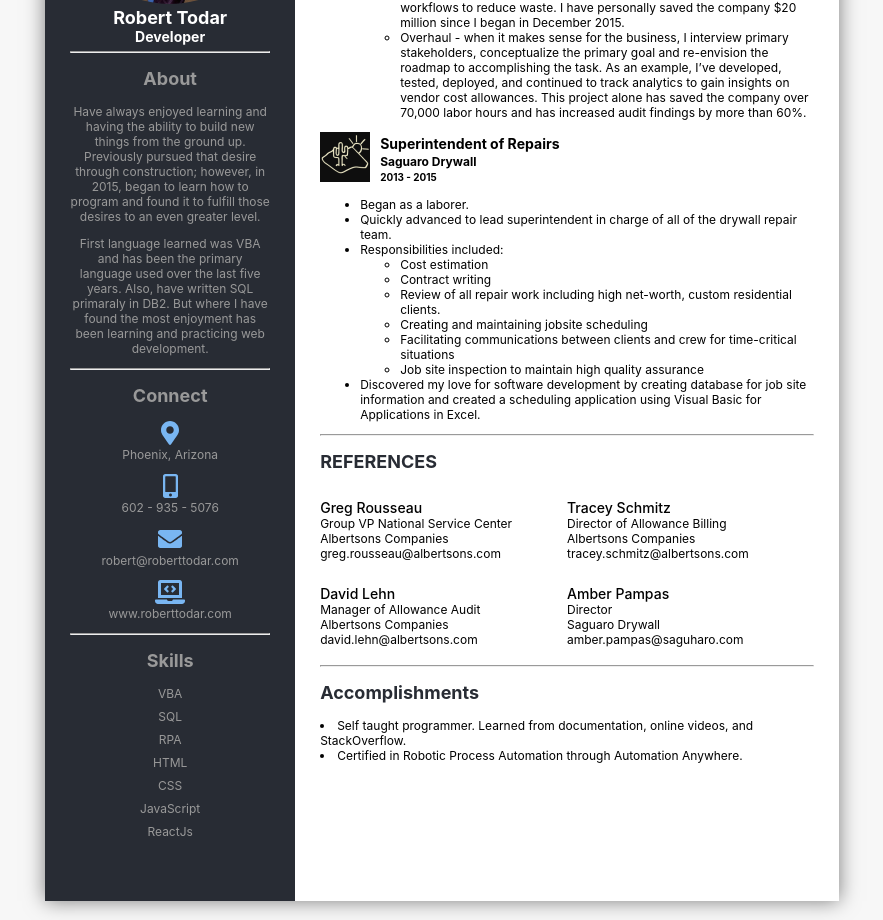
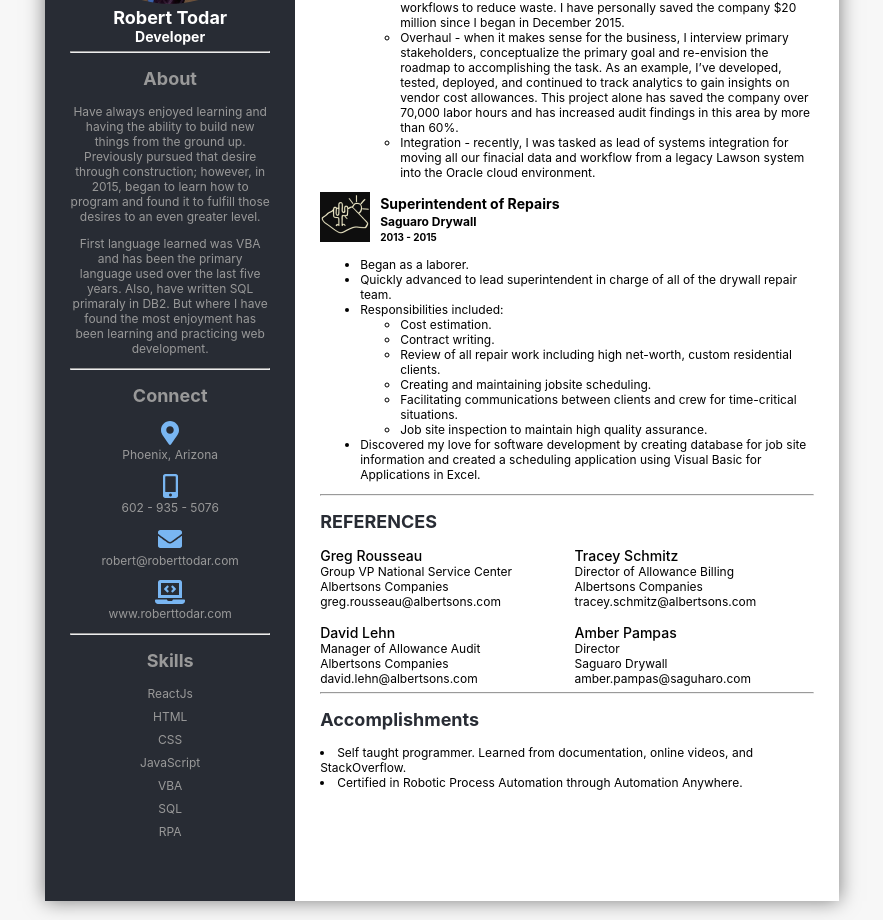
Before and after one commit to todar/resume, a React (Create React App) app: page / in a window 1280 px wide. Shown: the part 240-1160 px from the top of the page, without its empty margins (198-1081 px from the left). Built offline with nearby package versions, Linux system fonts and the light colour scheme.

Commit message:
Added content and fixed margin

```diff
--- a/src/components/Skills.js
+++ b/src/components/Skills.js
@@ -9,13 +9,13 @@
   return (
     <div>
       <h2>Skills</h2>
+      <Content>ReactJs</Content>
+      <Content>HTML</Content>
+      <Content>CSS</Content>
+      <Content>JavaScript</Content>
       <Content>VBA</Content>
       <Content>SQL</Content>
       <Content>RPA</Content>
-      <Content>HTML</Content>
-      <Content>CSS</Content>
-      <Content>JavaScript</Content>
-      <Content>ReactJs</Content>
     </div>
   );
 }
--- a/src/components/WorkExperience.js
+++ b/src/components/WorkExperience.js
@@ -20,7 +20,8 @@
           <ul>
             <li>Systems analysis - exploring company systems and infrastructure to uncover inefficiencies. My personal analyses has identified and reduced 46,000 labor hours annually, or roughly $1,387,727 in annual savings.</li>
             <li>Process improvement - building appropriate tools and alternative workflows to reduce waste. I have personally saved the company $20 million since I began in December 2015.</li>
-            <li>Overhaul - when it makes sense for the business, I interview primary stakeholders, conceptualize the primary goal and re-envision the roadmap to accomplishing the task. As an example, I’ve developed, tested, deployed, and continued to track analytics to gain insights on vendor cost allowances. This project alone has saved the company over 70,000 labor hours and has increased audit findings by more than 60%.</li>
+            <li>Overhaul - when it makes sense for the business, I interview primary stakeholders, conceptualize the primary goal and re-envision the roadmap to accomplishing the task. As an example, I’ve developed, tested, deployed, and continued to track analytics to gain insights on vendor cost allowances. This project alone has saved the company over 70,000 labor hours and has increased audit findings in this area by more than 60%.</li>
+            <li>Integration - recently, I was tasked as lead of systems integration for moving all our finacial data and workflow from a legacy Lawson system into the Oracle cloud environment.</li>
           </ul>
         </ul>
       </WorkExperienceJob>
@@ -37,12 +38,12 @@
           <li>Quickly advanced to lead superintendent in charge of all of the drywall repair team.</li>
           <li>Responsibilities included:</li>
           <ul>
-            <li>Cost estimation</li>
-            <li>Contract writing</li>
+            <li>Cost estimation.</li>
+            <li>Contract writing.</li>
             <li>Review of all repair work including high net-worth, custom residential clients.</li>
-            <li>Creating and maintaining jobsite scheduling</li>
-            <li>Facilitating communications between clients and crew for time-critical situations</li>
-            <li>Job site inspection to maintain high quality assurance </li>
+            <li>Creating and maintaining jobsite scheduling.</li>
+            <li>Facilitating communications between clients and crew for time-critical situations.</li>
+            <li>Job site inspection to maintain high quality assurance.</li>
           </ul>
           <li>Discovered my love for software development by creating database for job site information and created a scheduling application using Visual Basic for Applications in Excel.</li>
         </ul>
--- a/src/components/WorkReferenceContact.js
+++ b/src/components/WorkReferenceContact.js
@@ -5,7 +5,7 @@
 const ContactSection = styled.div`
     display: flex;
     flex-direction: column;
-    margin: 12px 0;
+    margin: 0;
 
     & > * {
       margin: 0;
--- a/src/components/WorkReferences.js
+++ b/src/components/WorkReferences.js
@@ -5,6 +5,7 @@
 const References = styled.div`
   display: grid;
   grid-template-columns: 1fr 1fr;
+  gap: 15px;
 `
 
 function WorkReferences() {
```
Also changed, not shown: 1 other file (tests, documents, lock files or other folders).
